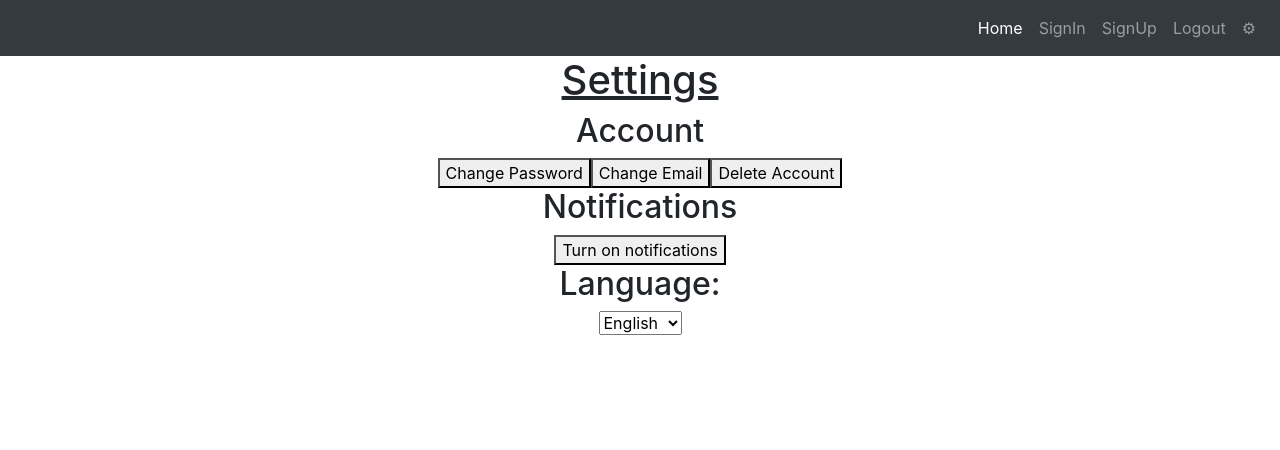
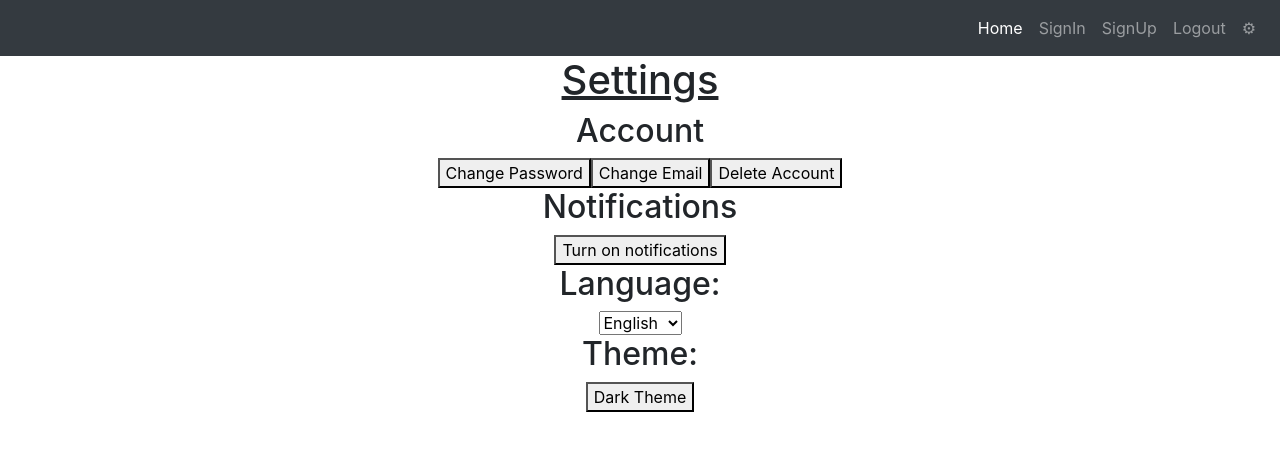
Before and after one commit to jcabrera2502/NJIT-Lowlanders, a React (Create React App) app in the folder frontend/: page /Settings in a window 1280 px wide. Shown: the top 450 px of the page. Built offline with nearby package versions, Linux system fonts and the light colour scheme.

Commit message:
Added Dark Theme to settings

```diff
--- a/frontend/src/components/Central-Components/Settings.jsx
+++ b/frontend/src/components/Central-Components/Settings.jsx
@@ -25,6 +25,10 @@ function Settings() {
                     <option value="German">German</option>
                 </select>
             </div>
+            <div>
+                <h2>Theme: </h2>
+                <button> Dark Theme </button>
+            </div>
         </div>
     );
 }
```
